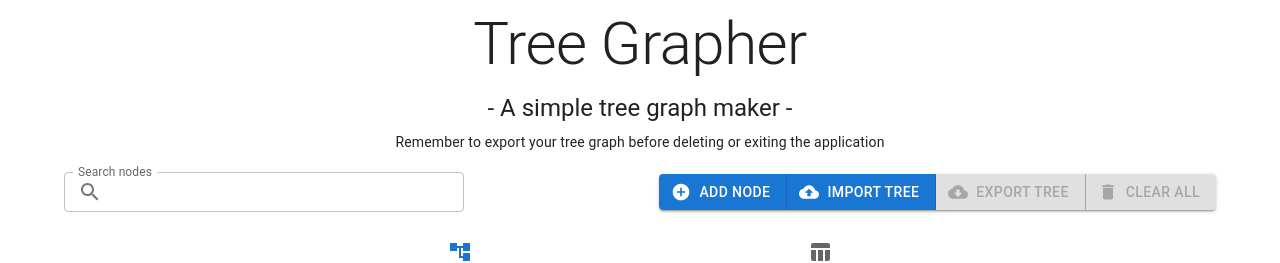
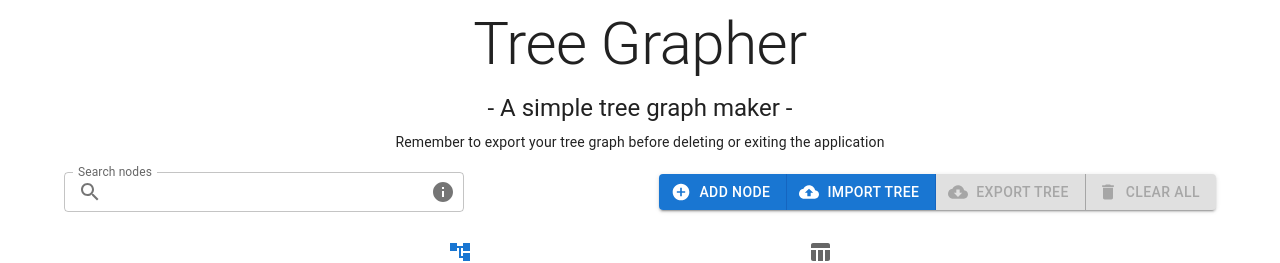
Before and after one commit to OffCrazyFreak/Tree-Grapher, a React (Create React App) app: page / in a window 1280 px wide. Shown: the top 263 px of the page. Built offline with nearby package versions, Linux system fonts and the light colour scheme.

Commit message:
Added info text to search bar

```diff
--- a/src/components/SearchBar.jsx
+++ b/src/components/SearchBar.jsx
@@ -1,5 +1,10 @@
-import { Autocomplete, TextField, InputAdornment } from "@mui/material";
-import { Search as SearchIcon } from "@mui/icons-material";
+import {
+  Autocomplete,
+  TextField,
+  InputAdornment,
+  Tooltip,
+} from "@mui/material";
+import { Search as SearchIcon, Info as InfoIcon } from "@mui/icons-material";
 
 export default function SearchBar({ fullWidth, data, setSearchResults }) {
   function handleChange(value) {
@@ -39,6 +44,16 @@ export default function SearchBar({ fullWidth, data, setSearchResults }) {
                 <SearchIcon />
               </InputAdornment>
             ),
+            endAdornment: (
+              <InputAdornment position="end">
+                <Tooltip
+                  title="In Tree View expands nodes to the desired node, its siblings, and children. In Table View shows nodes whose names contain the search query."
+                  arrow
+                >
+                  <InfoIcon />
+                </Tooltip>
+              </InputAdornment>
+            ),
           }}
         />
       )}
```
